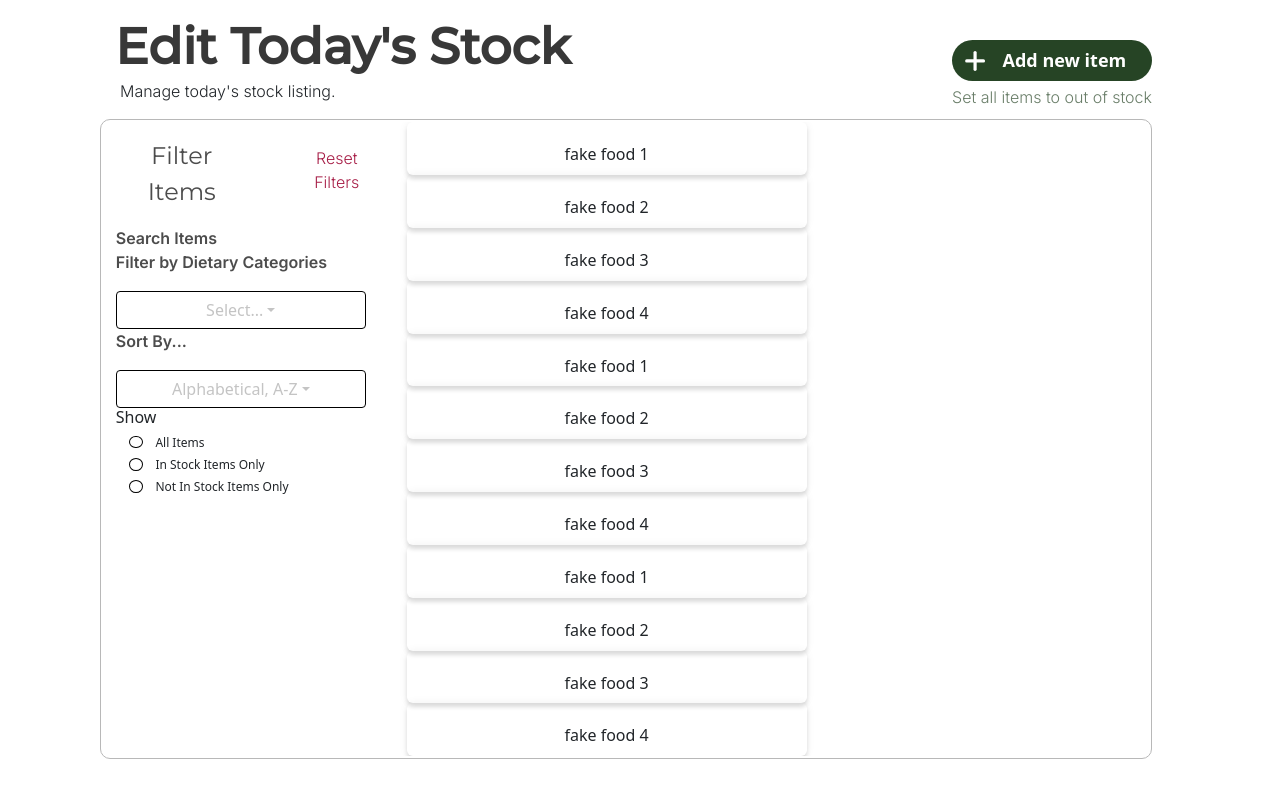
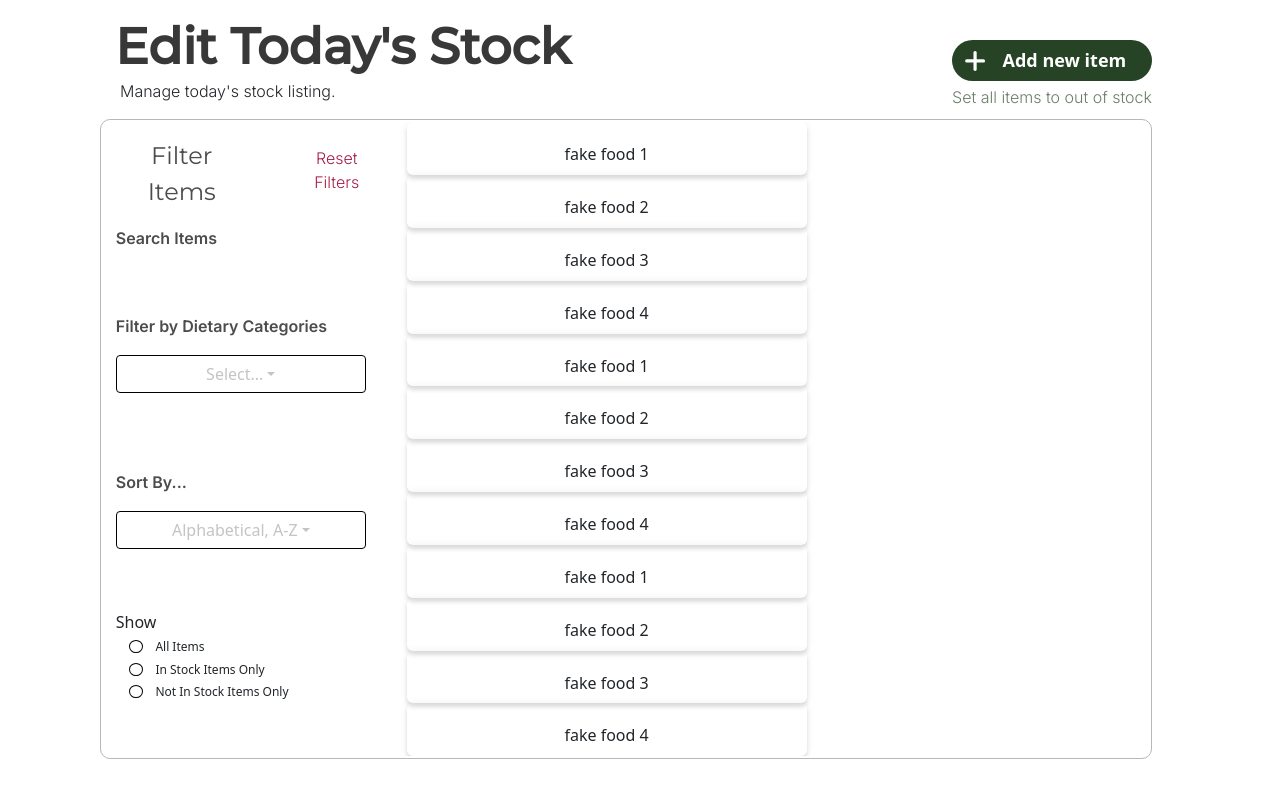
Before and after one commit to codebase-berkeley/berkeley-food-pantry, a React (Create React App) app in the folder client/: page / in a window 1280 px wide. Built offline with nearby package versions, Linux system fonts and the light colour scheme.

Commit message:
added padding. but we are still missing the search bar menu

```diff
--- a/client/src/stock_listing_user.css
+++ b/client/src/stock_listing_user.css
@@ -79,16 +79,20 @@
 }
 
 .filter-by {
+    padding-top: 5vw;
     display: flex;
     flex-direction: column;
     justify-content: flex-start;
     align-items: flex-start;
+    padding-bottom: 5vw;
 }
 
 .sort-by {
+    padding-top: 1vw;
     display: flex;
     flex-direction: column;
     align-items: flex-start;
+    padding-bottom: 5vw;
 }
 
 p#filterControlLabel {
```
Also changed, not shown: client/src/stock_listing_user.js (+3 -11 lines).
